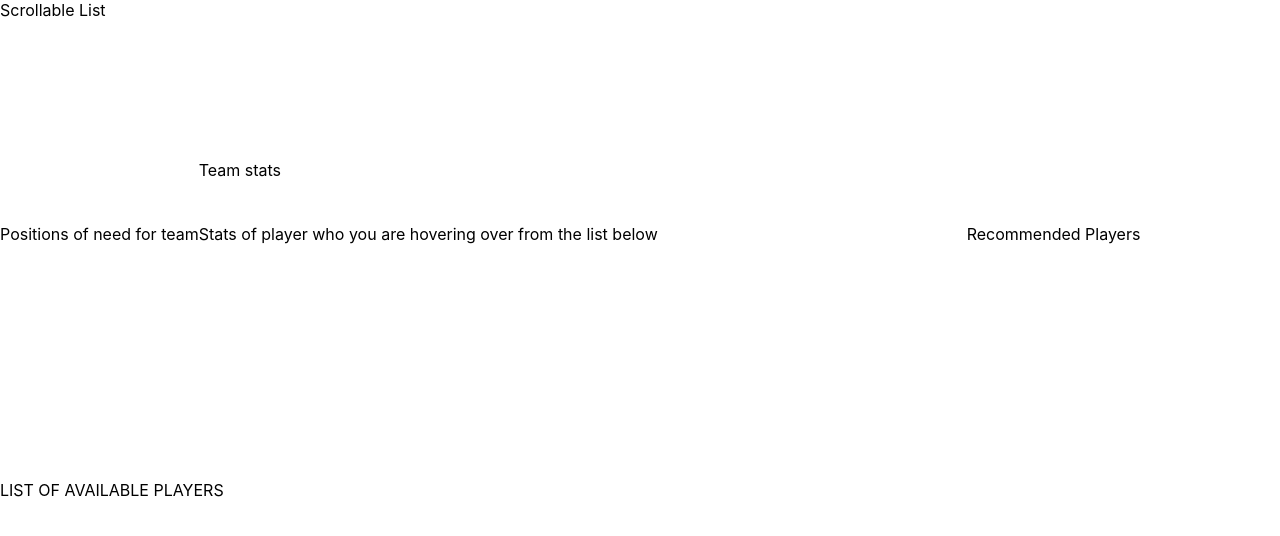
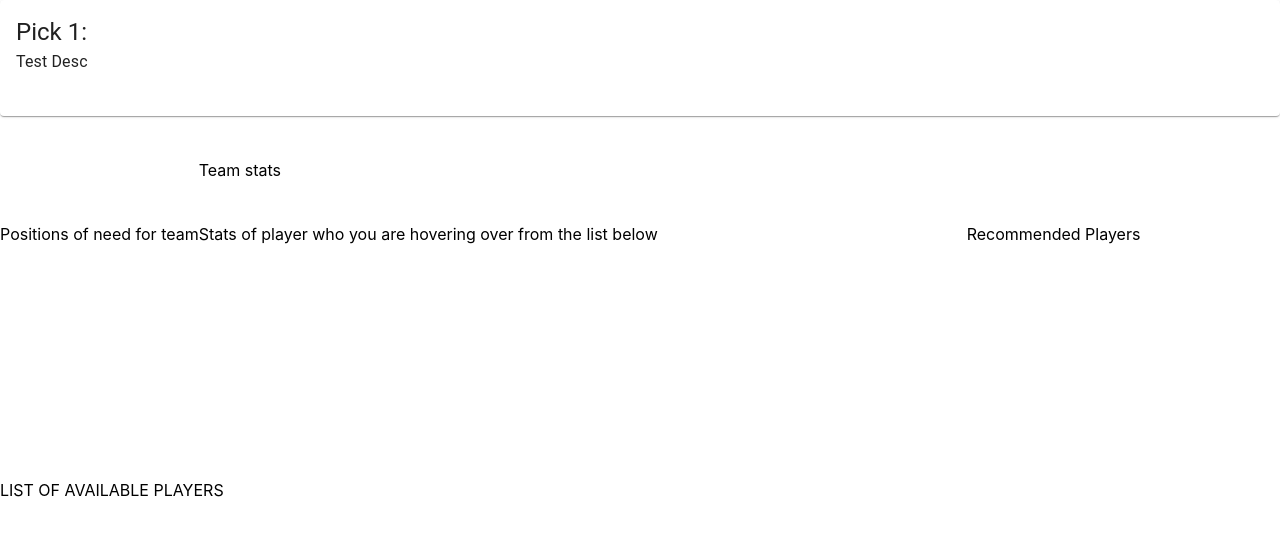
Before and after one commit to ryhiltabrand/NFL_Draft_Predictor, a React (Create React App) app in the folder frontend/: page / in a window 1280 px wide. Shown: the top 536 px of the page. Built offline with nearby package versions, Linux system fonts and the light colour scheme.

Commit message:
Start of scrollable list

```diff
--- a/frontend/package.json
+++ b/frontend/package.json
@@ -3,6 +3,9 @@
   "version": "0.1.0",
   "private": true,
   "dependencies": {
+    "@emotion/react": "^11.9.0",
+    "@emotion/styled": "^11.8.1",
+    "@mui/material": "^5.6.1",
     "@testing-library/jest-dom": "^5.16.3",
     "@testing-library/react": "^12.1.4",
     "@testing-library/user-event": "^13.5.0",
--- a/frontend/src/components/TeamPicksMenu/TeamPicksMenu.js
+++ b/frontend/src/components/TeamPicksMenu/TeamPicksMenu.js
@@ -1,6 +1,27 @@
+import * as React from 'react';
+import ImageList from '@mui/material/ImageList';
+import ImageListItem from '@mui/material/ImageListItem';
+import { ImageListItemBar, Typography } from '@mui/material';
+import Card from '@mui/material/Card';
+import CardActionArea from '@mui/material/CardActionArea';
+import CardContent from '@mui/material/CardContent';
+import CardMedia from '@mui/material/CardMedia';
 function TeamPicksMenu() {
+
     return (
-        <div>Scrollable List</div>
+        //<div>Scrollable List</div>
+        <CardActionArea component='a' href='#'>
+            <Card sx={{display: 'flex'}}>
+                <CardContent sx={{flex:1}}>
+                    <Typography component="h2" variant="h5">
+                        {"Pick 1:"}
+                    </Typography>
+                    <Typography variant="subtitle1" paragraph>
+                        {"Test Desc"}
+                    </Typography>
+                </CardContent>
+            </Card>
+        </CardActionArea>
     );
 }
 
```
Also changed, not shown: 2 other files (tests, documents, lock files or other folders).
